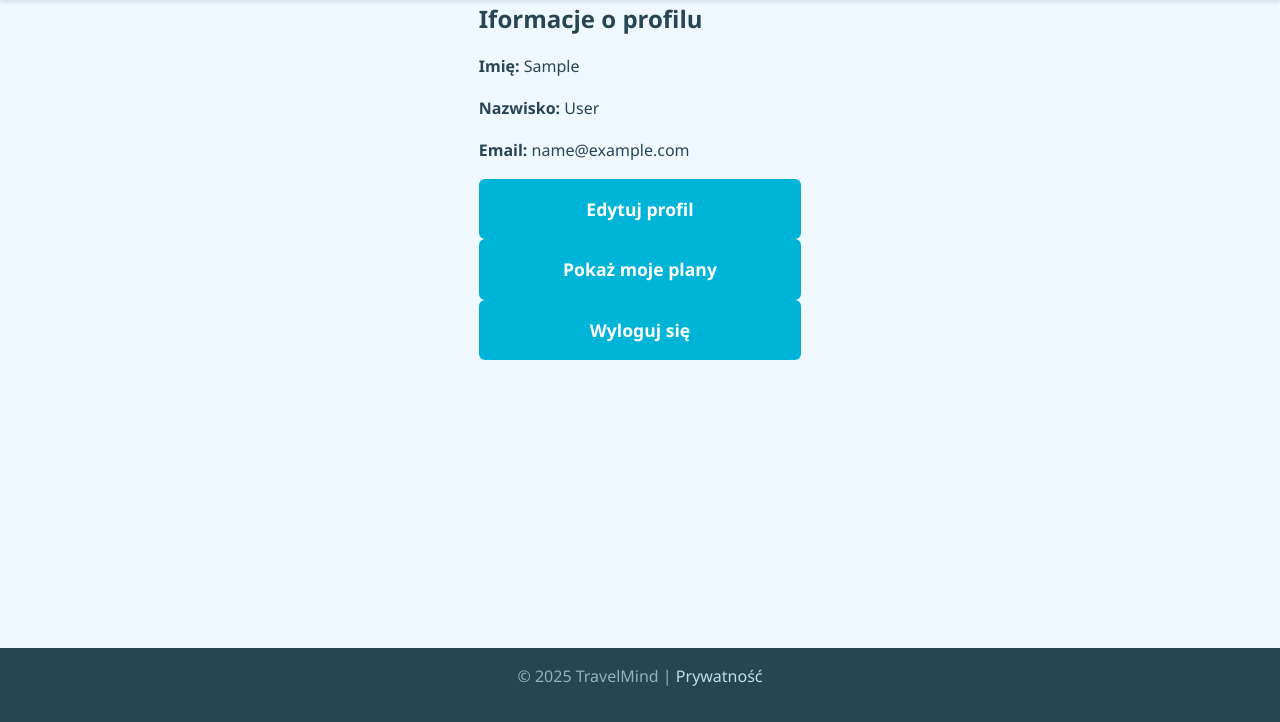
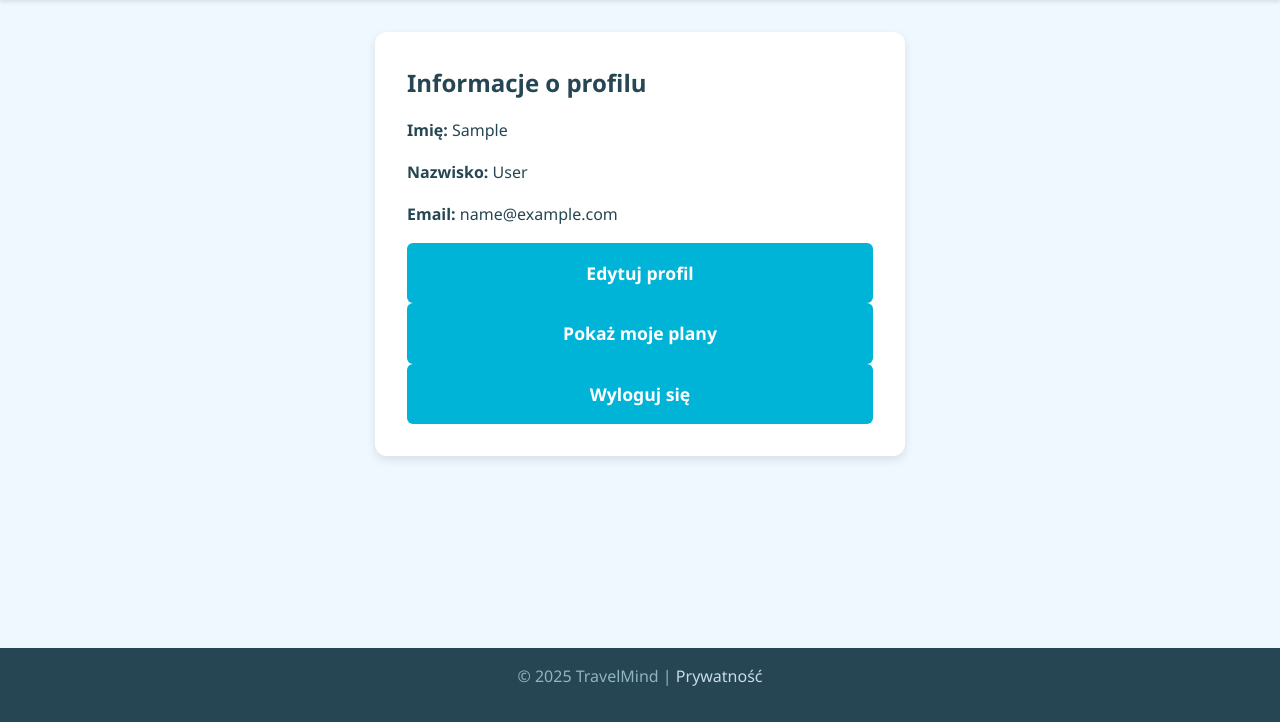
Before and after one commit to KacperKotecki/TravelMind, a Flask app: page /profile in a window 1280 px wide. Shown: the part 78-800 px from the top of the page. Run offline with Flask 3, Linux system fonts and the light colour scheme; the visitor is signed in with stand-in values (Sample User, id 1); some libraries are stand-ins or nearby versions.

Commit message:
zmiana wyglądu profilu

```diff
--- a/app/static/css/style.css
+++ b/app/static/css/style.css
@@ -1001,3 +1001,14 @@ footer a:hover {
     line-height: 1;
     font-weight: 900;
 }
+
+  /*PROFIL */
+
+.profile-container {
+    max-width: 600px;
+    margin: 2rem auto;
+    padding: 2rem;
+    background: var(--color-card-bg);
+    border-radius: 12px;
+    box-shadow: 0 4px 10px var(--color-shadow);
+  }
--- a/app/templates/profile.html
+++ b/app/templates/profile.html
@@ -4,14 +4,15 @@
 
 {% block content %}
     <div class="profile-container">
-        <h2>Iformacje o profilu</h2>
+        <h2>Informacje o profilu</h2>
         <div class="profile-info">
             <p><strong>Imię:</strong> {{ current_user.first_name }}</p>
             <p><strong>Nazwisko:</strong> {{ current_user.last_name }}</p>
             <p><strong>Email:</strong> {{ current_user.email }}</p>
-            <a href="{{ url_for('main.account') }}" class="btn btn-primary">Edytuj profil</a>
+
         </div>
         <div class="profile-actions">
+            <a href="{{ url_for('main.account') }}" class="btn btn-primary">Edytuj profil</a>
             <a href="{{ url_for('main.my_plans') }}" class="btn btn-primary">Pokaż moje plany</a>
             <a href="{{ url_for('main.logout') }}" class="btn btn-primary">Wyloguj się</a>
         </div>
```
